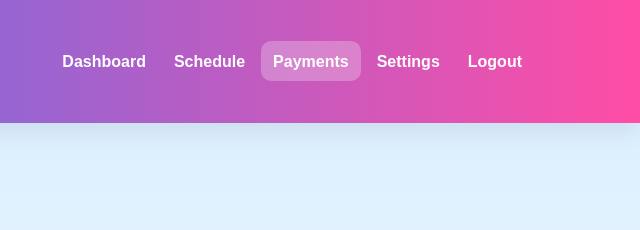
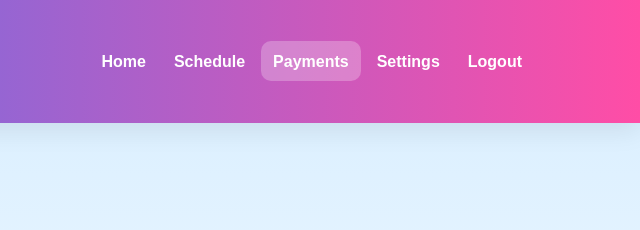
Before and after one commit to Dayday1987/maid-to-clean, a plain HTML site: page html/dashboard/payment-success.html in a window 1280 px wide. Shown: the top 230 px of the page, 640-1280 px from the left. Drawn offline with Linux system fonts and the light colour scheme; a script that the page names is missing.

Commit message:
Update payment-success.html

```diff
--- a/html/dashboard/payment-success.html
+++ b/html/dashboard/payment-success.html
@@ -17,7 +17,7 @@
         <h1 class="logo">Maid To Clean</h1>
         <button class="menu-toggle" aria-label="Menu">☰</button>
         <nav class="nav-links">
-          <a href="dashboard.html">Dashboard</a>
+          <a href="dashboard.html">Home</a>
           <a href="schedule.html">Schedule</a>
           <a href="payment.html" class="active">Payments</a>
           <a href="settings.html">Settings</a>
```
